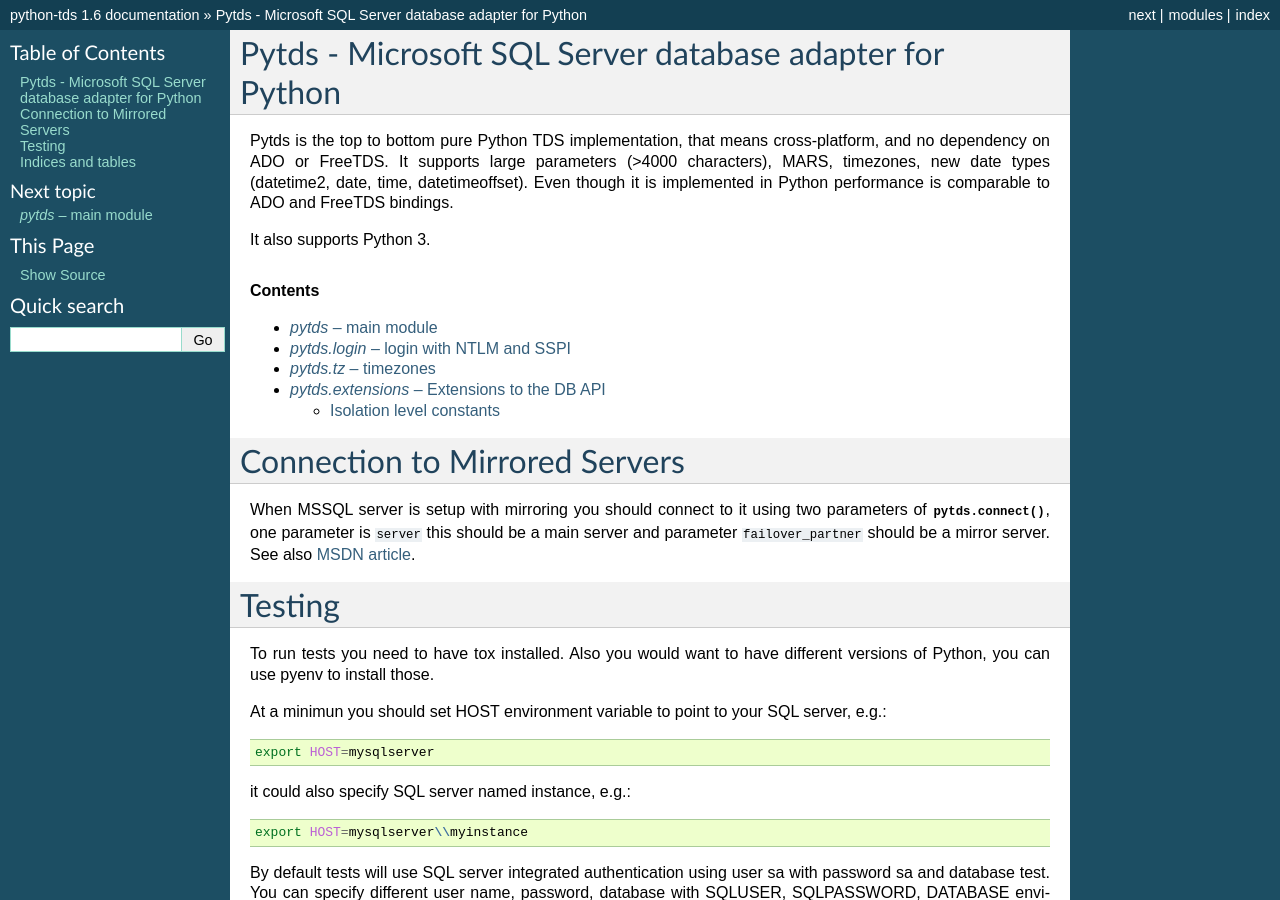
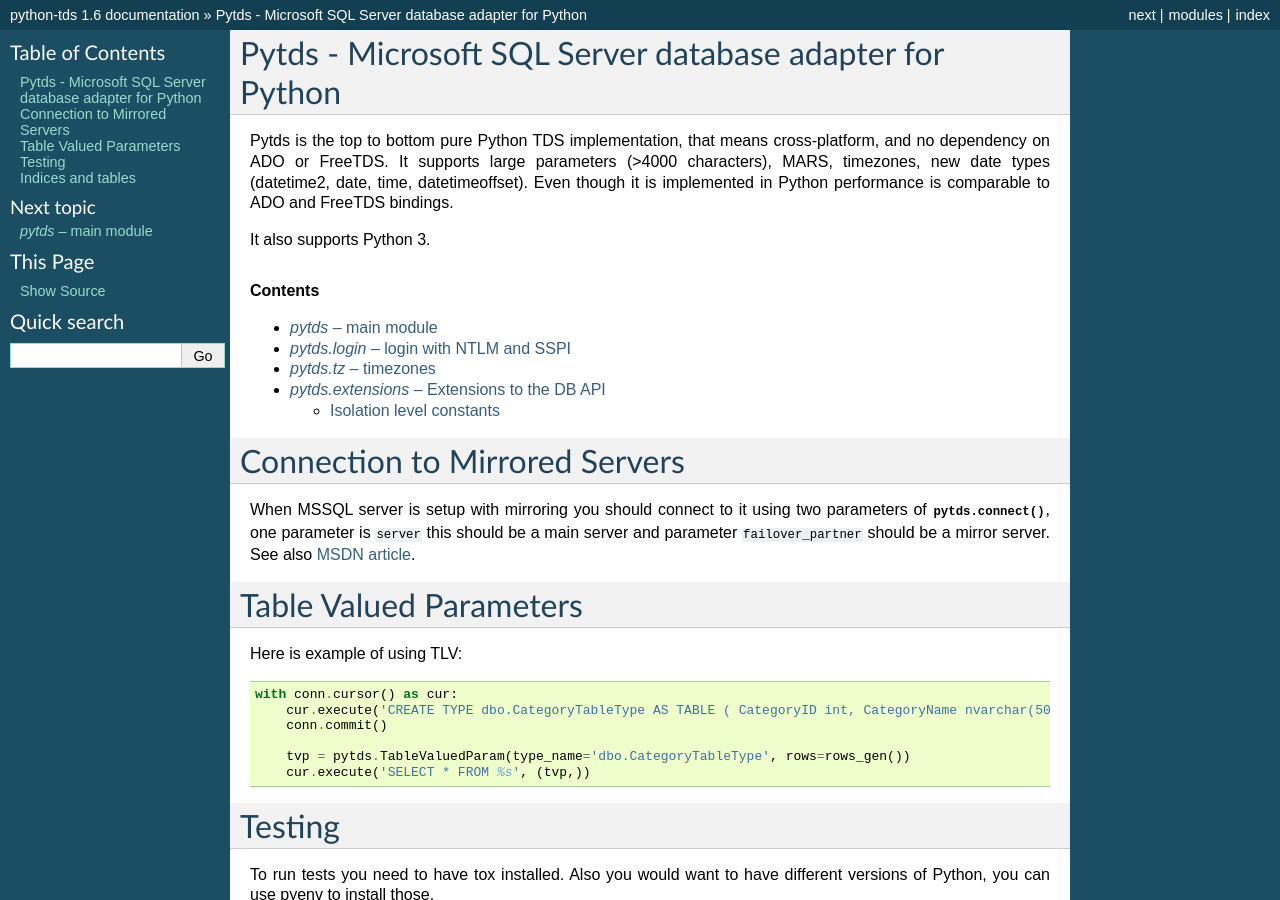
Before and after one commit to denisenkom/pytds, a Sphinx documentation site: the page built from docs/index.rst, in a window 1280 px wide and 900 px high. Built offline with Sphinx 7.4.7, drawn with Linux system fonts in a browser that asks for light colours.

Commit message:
added TVP example

```diff
--- a/docs/index.rst
+++ b/docs/index.rst
@@ -26,6 +26,20 @@
 When MSSQL server is setup with mirroring you should connect to it using two parameters of :func:`pytds.connect`, one parameter is ``server``
 this should be a main server and parameter ``failover_partner`` should be a mirror server.
 See also `MSDN article <http://msdn.microsoft.com/en-us/library/ms175484.aspx>`_.
+
+Table Valued Parameters
+=======================
+
+Here is example of using TLV:
+
+.. code-block:: py
+
+        with conn.cursor() as cur:
+            cur.execute('CREATE TYPE dbo.CategoryTableType AS TABLE ( CategoryID int, CategoryName nvarchar(50) )')
+            conn.commit()
+
+            tvp = pytds.TableValuedParam(type_name='dbo.CategoryTableType', rows=rows_gen())
+            cur.execute('SELECT * FROM %s', (tvp,))
 
 Testing
 =======
```
